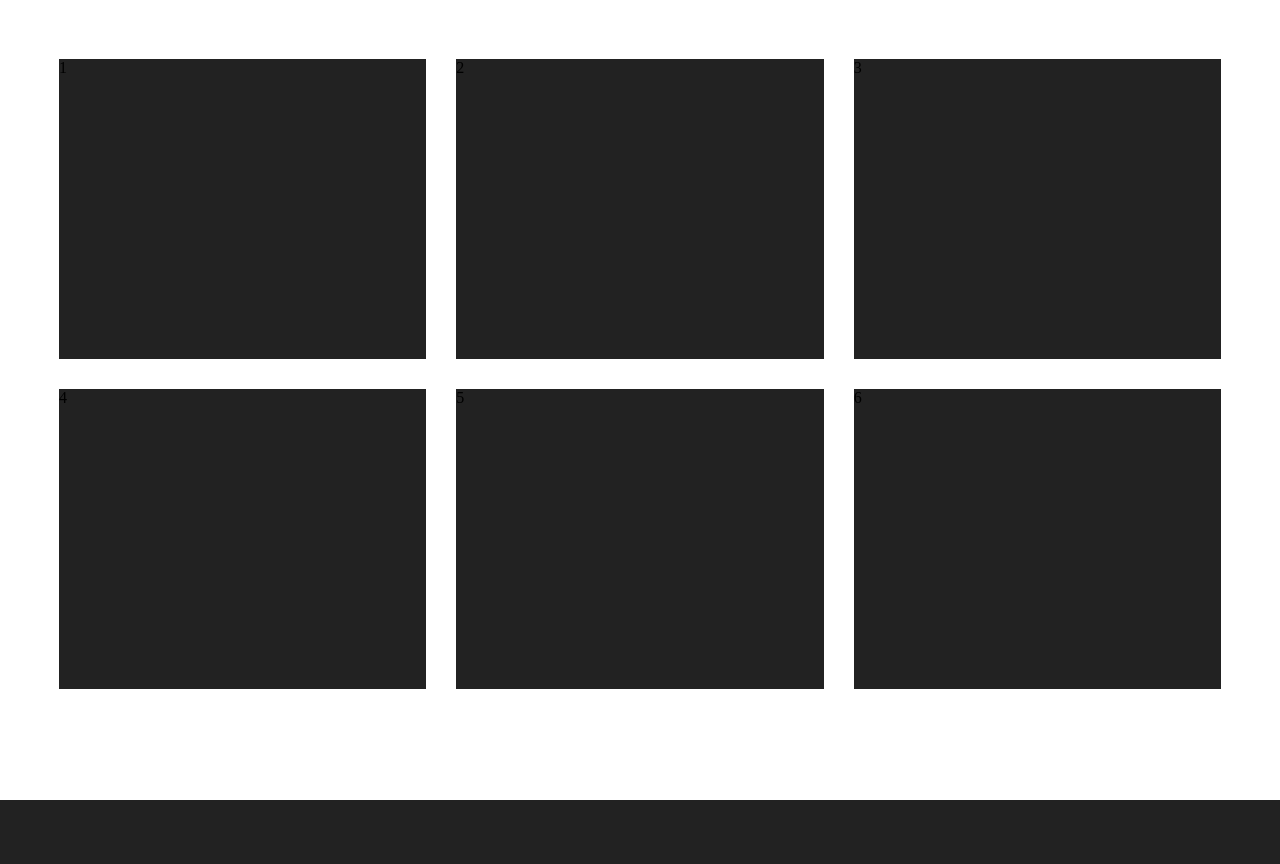
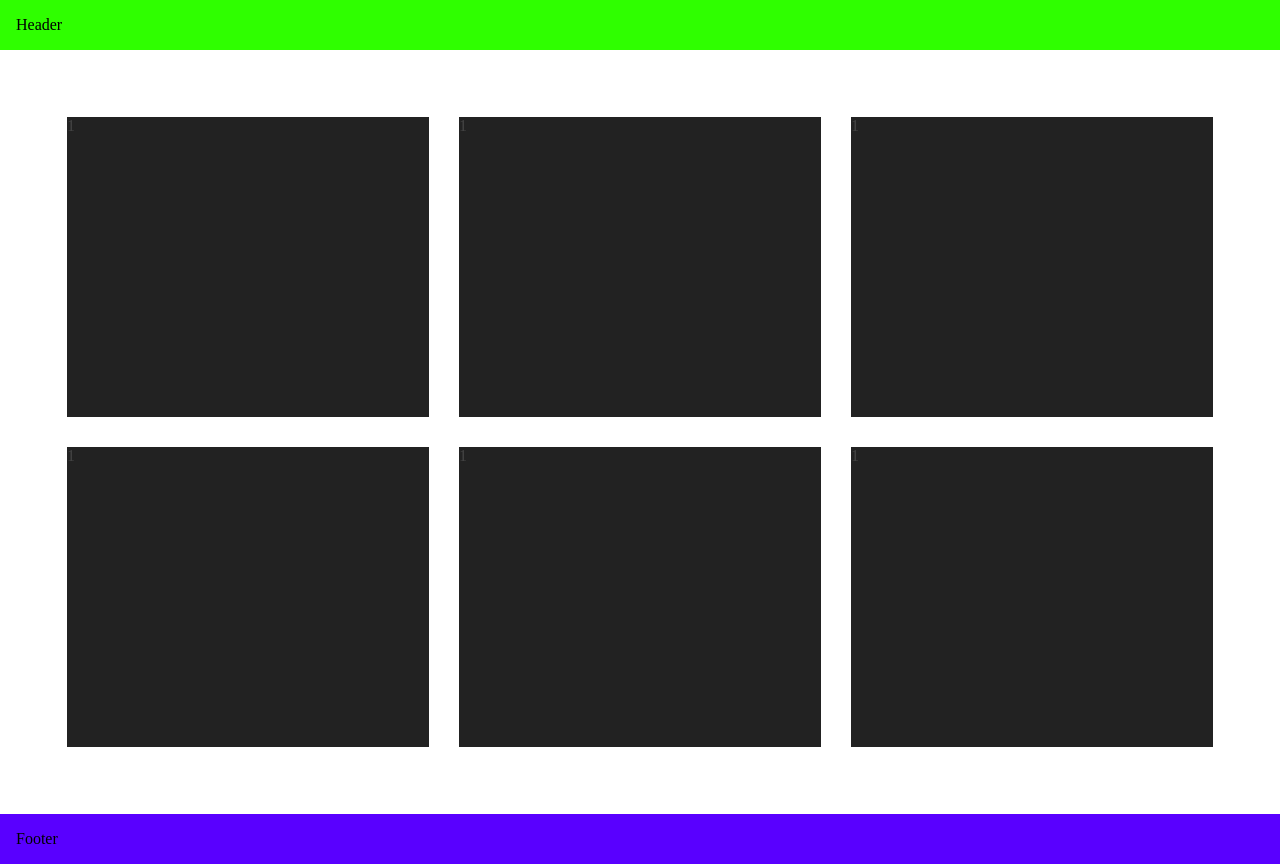
Before and after one commit to Mashnar/Praca_Inzynierska, a Symfony app: template templates/homepage/index.html.twig in a window 1280 px wide. Before the commit the page ends 800 px from the top, so only its background shows below. Run offline with Twig, Linux system fonts and the light colour scheme; the template is opened without the code that fills it, so the values that code supplies are empty; some libraries are stand-ins or nearby versions.

Commit message:
Grid zrobiony.

```diff
--- /dev/null
+++ b/public/base/base.css
@@ -0,0 +1,50 @@
+.container {
+    min-height: 100%;
+    display: grid;
+    grid-template-rows: auto 1fr auto;
+    grid-template-columns: 100%;
+}
+
+.header {
+    background: #2fff00;
+    padding: 1rem;
+}
+
+.content {
+    background: #ffffff;
+    color: #444;
+    padding: 1rem;
+}
+
+.footer {
+    background: #5900ff;
+    padding: 1rem;
+}
+
+
+html {
+    max-width: 100%;
+    overflow-x: hidden;
+    width: 100%;
+    height: 100%;
+
+}
+
+body {
+    width: 100%;
+    height: 100%;
+    padding: 0;
+    margin: 0 auto;
+
+}
+
+*, *::after, *::before {
+    box-sizing: border-box;
+}
+
+/**
+
+1. Jeśli pojawi się jakiś element szerszy to nie pojawi się pasek do scrollowania u dołu, bo max ekranu jest używane i więcej się nie da
+2. Usunie te brzydkie odstępy od góry i dołu oraz boków
+3. Elementy będą dostosowywały swoją szerokość/wysokość do ramki związanej z obramowaniem, a nie z treścią. Unikasz w ten sposób problemu że coś ma szerokość/wysokość nie taką jak wpisałeś i np ucina obramowanie z lewej/prawej
+ */
--- a/public/homepage/homepage.css
+++ b/public/homepage/homepage.css
@@ -1,4 +1,4 @@
-.container {
+.main_content {
     display: grid;
     grid-template-columns: repeat(3, 1fr);
     grid-template-rows: 300px 300px;
@@ -7,6 +7,6 @@
 
 }
 
-.box {
+.main_content_box {
     background: #222;
 }
--- /dev/null
+++ b/templates/base/base.html.twig
@@ -0,0 +1,36 @@
+<!DOCTYPE html>
+<html lang="pl">
+<head>
+
+    <title>{% block title %}{% endblock %}</title>
+    <meta charset="utf-8">
+    <meta name="description" content="The HTML5 Herald">
+    <meta name="author" content="Szymon Frączyk">
+
+    <link href="{{ asset('base/base.css') }}" rel="stylesheet">
+    {# Tutaj będziemy dodawać dodatkowe css #}
+    {% block head %}
+
+    {% endblock %}
+</head>
+<body>
+<div class="container">
+    <div class="header">
+
+            {% include 'base/header.html.twig' %}
+
+    </div>
+    <div class="content">
+        {% block content %}
+
+
+        {% endblock %}
+    </div>
+    <div class="footer">
+
+            {% include 'base/footer.html.twig' %}
+
+    </div>
+</div>
+</body>
+</html>
--- /dev/null
+++ b/templates/base/footer.html.twig
@@ -0,0 +1 @@
+Footer
--- /dev/null
+++ b/templates/base/header.html.twig
@@ -0,0 +1 @@
+Header
--- a/templates/homepage/index.html.twig
+++ b/templates/homepage/index.html.twig
@@ -1,19 +1,44 @@
-<!DOCTYPE html>
-
-<title>Homepage</title>
-<link rel="stylesheet" href="{{ asset('homepage/homepage.css') }}" />
-
-{% block body %}
-
-    <div class="container">
-        <div class="box">1</div>
-        <div class="box">2</div>
-        <div class="box">3</div>
-        <div class="box">4</div>
-        <div class="box">5</div>
-        <div class="box">6</div>
+{% extends "base/base.html.twig" %}
+{%  block head %}
+    <link href="{{ asset('homepage/homepage.css') }}" rel="stylesheet">
+{% endblock %}
+{% block content %}
 
 
 
+<div class="main_content">
+
+<div class="main_content_box">
+
+1
+</div>
+    <div class="main_content_box">
+
+        1
     </div>
+
+    <div class="main_content_box">
+
+        1
+    </div>
+
+    <div class="main_content_box">
+
+        1
+    </div>
+
+    <div class="main_content_box">
+
+        1
+    </div>
+
+    <div class="main_content_box">
+
+        1
+    </div>
+
+
+
+</div>
+
 {% endblock %}
```
